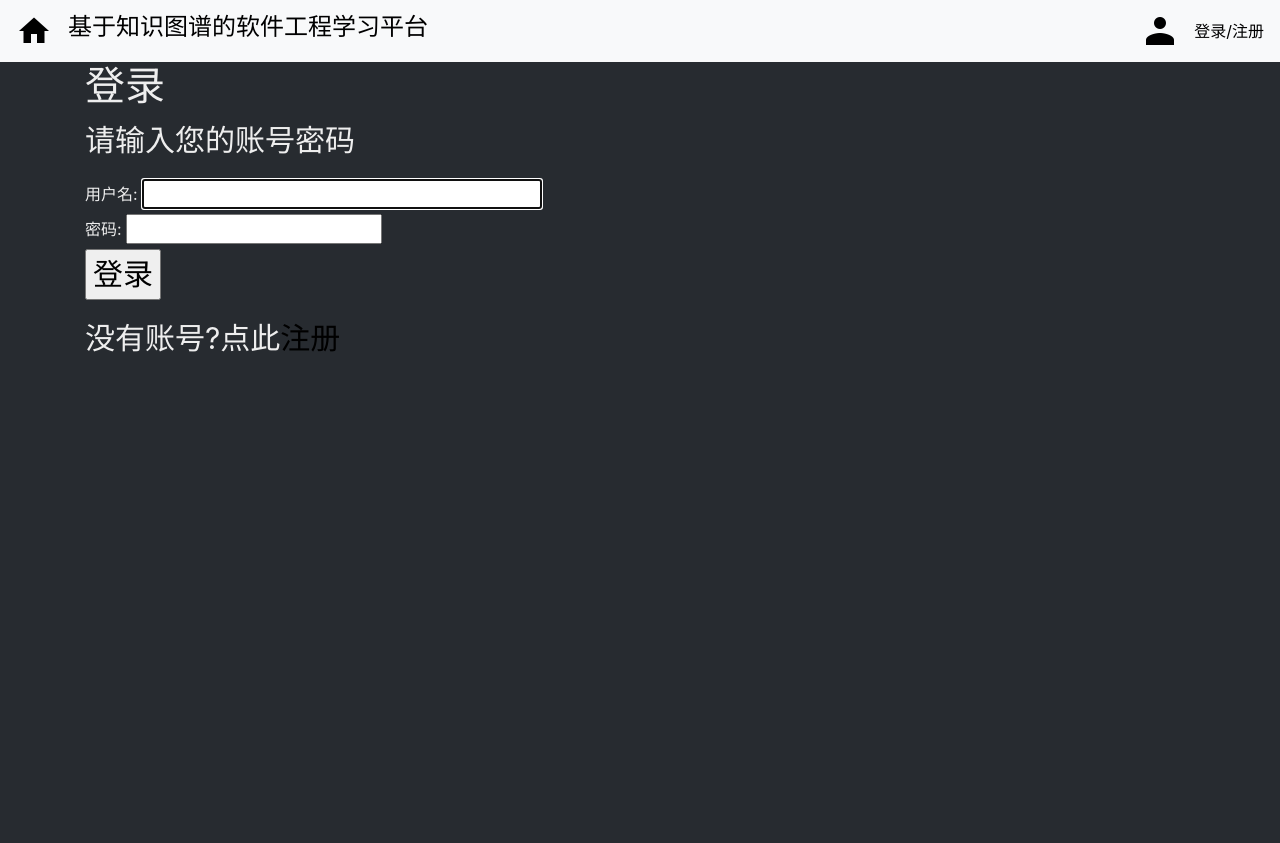
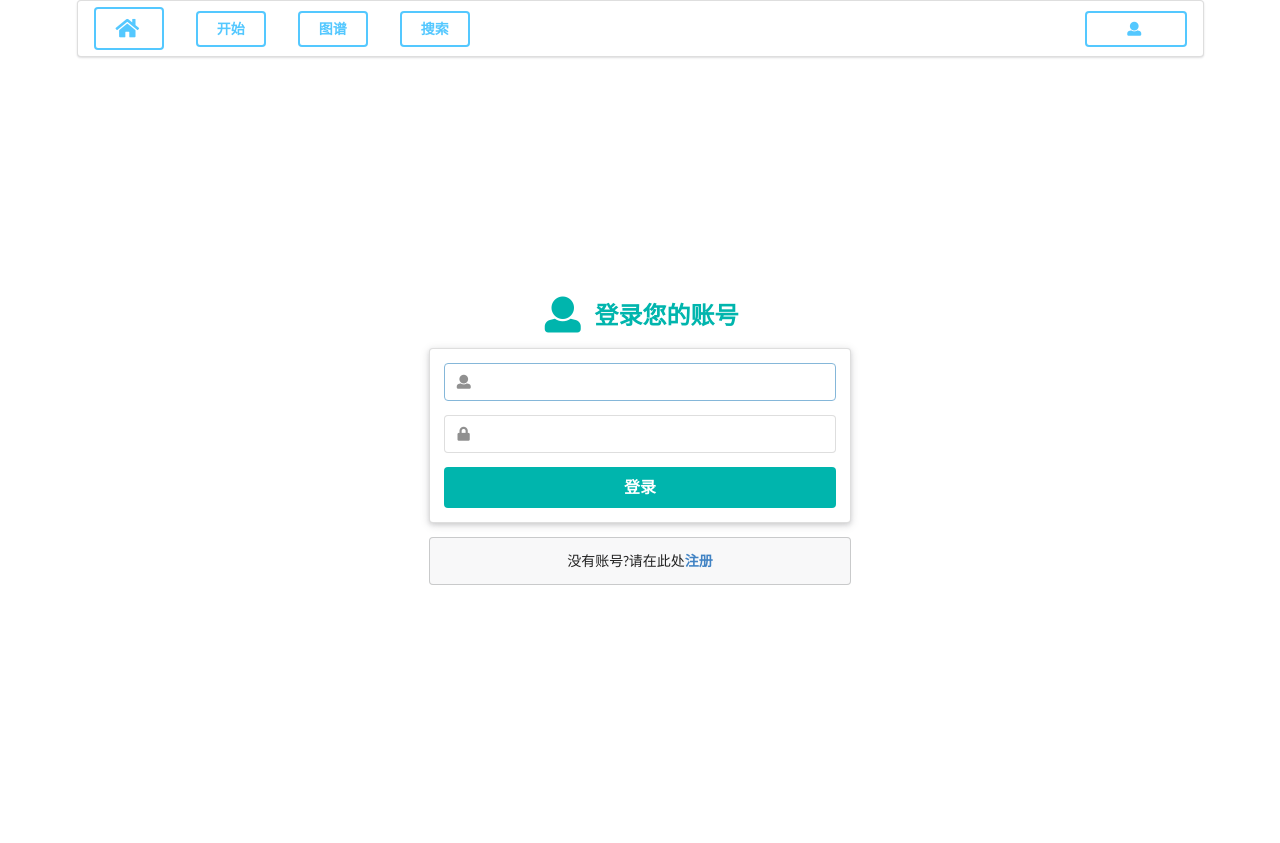
Before and after one commit to shaojunying/Software-engineering-discipline-online-learning-platform-based-on-knowledge-map, a Django app: page /account/login/ in a window 1280 px wide. Before the commit the page ends 352 px from the top, so only its background shows below. Run offline with Django 3.2, Linux system fonts and the light colour scheme; some libraries are stand-ins or nearby versions.

Commit message:
add semantic ui to beautify base,login,login_out pages

```diff
--- a/Page/static/css/base.css
+++ b/Page/static/css/base.css
@@ -1,23 +1,12 @@
-.nav-link {
-    font-size: 18px;
-  }
-.active {
-  font-size: 30px !important;
-}
-p {
-  font-size: 30px;
-}
-body{
-    background-color: #272b30 !important;
-}
-body{
-    color: #eeeeee !important;
+body>.grid {
+    height: 100%;
 }
 
-a{
-    color: #000 !important;
+.column {
+    max-width: 450px;
 }
 
-input[type=text]{
-    width: 400px !important;
+.errorlist {
+    list-style: none;
+    color: red;
 }
--- a/Page/templates/base.html
+++ b/Page/templates/base.html
@@ -1,80 +1,78 @@
 {% load static %}
 <!DOCTYPE html>
 <html lang="en">
+
 <head>
   <meta charset="UTF-8">
   <meta name="viewport" content="width=device-width, initial-scale=1.0">
   <meta http-equiv="X-UA-Compatible" content="ie=edge">
   <title>{% block title %}{% endblock %}</title>
-  <link rel="stylesheet" href="https://stackpath.bootstrapcdn.com/bootstrap/4.1.1/css/bootstrap.min.css" integrity="sha384-WskhaSGFgHYWDcbwN70/dfYBj47jz9qbsMId/iRN3ewGhXQFZCSftd1LZCfmhktB"
-    crossorigin="anonymous">
+  <link rel="stylesheet" href="https://cdn.jsdelivr.net/npm/semantic-ui@2.4.2/dist/semantic.min.css">
   <!-- 其他css文件放在后面 -->
   <link rel="stylesheet" href="{% static "css/base.css" %}">
-    {% block css %}{% endblock %}
+  {% block css %}{% endblock %}
 </head>
 
 <body>
-  <div class="conatiner header">
-    <div class="navbar navbar-expand-lg navbar-light bg-light">
-        {% comment %} <a class="navbar-brand" href="{% url 'home' %}"><img src="{% static "icons/ic_home_18pt_2x.png" %}" alt="首页"></a>
-        <a href="{% url 'home' %}"><h4>基于知识图谱的软件工程学习平台</h4></a>
-         {% endcomment %}
 
+  <div class="ui container">
+    <div class="ui borderless main menu">
+      <!-- main应该是固定的意思 -->
+      <a class="header item" href="{% url 'home' %}">
+          <div class="ui animated fade inverted blue button">
+            <div class="visible content"><i class="home large icon"></i></div>
+            <div class="ui hidden content">
+              <div class="ui medium header">主页</div>
+            </div>
+          </div>
+      </a>
+      <a class="item {% block is_start_active %}{% endblock %}" href="{% url 'start' %}">
+        <button class="ui inverted blue button">开始</button>
+      </a>
+      <a class="item {% block is_graph_active %}{% endblock %}" href="{% url 'graph' %}">
+          <button class="ui inverted blue button">图谱</button>
+      </a>
+      <a class="item {% block is_search_active %}{% endblock %}" href="{% url 'search' %}">
+          <button class="ui inverted blue button">搜索</button>
+      </a>
+
+      <div class="right menu">
         {% if request.user.is_authenticated %}
-        <a class="navbar-brand" href="{% url 'index' %}"><img src="{% static "icons/ic_home_18pt_2x.png" %}" alt="首页"></a>
-        <a href="{% url 'index' %}"><h4>基于知识图谱的软件工程学习平台</h4></a>
-            <div class="collapse navbar-collapse  " id="navbarSupportedContent">
-                <ul class="navbar-nav ml-5">
-                  <li class="nav-item {% block is_start_active %}{% endblock %}">
-                    <a class="nav-link" href="{% url 'start' %}">开始</a>
-                  </li>
-                  <li class="nav-item mx-2 {% block is_graph_active %}{% endblock %}">
-                    <a class="nav-link" href="{% url 'graph' %}">图谱</a>
-                  </li>
-                  <li class="nav-item mx-2 {% block is_all_active %}{% endblock %}">
-                    <a class="nav-link" href="{% url 'all_courses' %}">总览</a>
-                  </li>
-                  <li class="nav-item mx-2 {% block is_other_active %}{% endblock %}">
-                    <a class="nav-link" href="{% url 'others' %}">其他</a>
-                  </li>
-                  <li class="nav-item mx-2 {% block is_search_active %}{% endblock %}">
-                    <a class="nav-link" href="{% url 'search' %}">搜索</a>
-                  </li>
-                </ul>
-
-                <p class="my-auto ml-auto"><a class=""  href="{% url 'logout' %}"><img src="{% static "icons/ic_person_18pt_2x.png" %}" alt="注销" >{{ request.user.username }}</a>
-                <a href="{% url 'logout' %}">注销</a></p>
-                {% else %}
-                <a class="navbar-brand" href="{% url 'home' %}"><img src="{% static "icons/ic_home_18pt_2x.png" %}" alt="首页"></a>
-                <a href="{% url 'home' %}"><h4>基于知识图谱的软件工程学习平台</h4></a>
-                <a class="ml-auto mr-3"  href="{% url 'login' %}"><img src="{% static "icons/ic_person_18pt_2x.png" %}" ></a>
-                <a href="{% url 'login' %}">登录/注册</a>
+        <a class="item" href="{% url 'logout' %}">
+          <div class="ui animated fade inverted blue button">
+            <div class="visible content"><i class="user large icon"></i></div>
+            <div class="ui hidden content">
+              <div class="ui medium header">注销</div>
+            </div>
+          </div>
+        </a>
+        {% else %}
+        <a href="{% url 'login' %}" class="item">
+            <div class="ui animated fade inverted blue button">
+                <div class="visible content" style="width: 60px"><i class="user icon"></i></div>
+                <div class="ui hidden content">
+                  <div class="ui medium header">登录/注册</div>
+                </div>
               </div>
+        </a>
         {% endif %}
+      </div>
     </div>
   </div>
 
-  <div class="container content">
+    {% block content %}{% endblock %}
 
-    <span class="user">
-      {% block content %}{% endblock %}
-    </span>
-  </div>
-  <div class="container lslide">
-      {% block lslide %}{% endblock %}
+  <div class="container">
+    {% block lslide %}{% endblock %}
   </div>
   <div class="container rslide">
-      {% block rslide %}{% endblock %}
+    {% block rslide %}{% endblock %}
   </div>
   <div class="container footer">
-      {% block footer %}{% endblock %}
+    {% block footer %}{% endblock %}
   </div>
-  <script src="https://code.jquery.com/jquery-3.3.1.slim.min.js" integrity="sha384-q8i/X+965DzO0rT7abK41JStQIAqVgRVzpbzo5smXKp4YfRvH+8abtTE1Pi6jizo"
-    crossorigin="anonymous"></script>
-  <script src="https://cdnjs.cloudflare.com/ajax/libs/popper.js/1.14.3/umd/popper.min.js" integrity="sha384-ZMP7rVo3mIykV+2+9J3UJ46jBk0WLaUAdn689aCwoqbBJiSnjAK/l8WvCWPIPm49"
-    crossorigin="anonymous"></script>
-  <script src="https://stackpath.bootstrapcdn.com/bootstrap/4.1.1/js/bootstrap.min.js" integrity="sha384-smHYKdLADwkXOn1EmN1qk/HfnUcbVRZyYmZ4qpPea6sjB/pTJ0euyQp0Mk8ck+5T"
-    crossorigin="anonymous"></script>
+  <script src="https://cdn.jsdelivr.net/npm/jquery@3.3.1/dist/jquery.min.js"></script>
+  <script src="https://cdn.jsdelivr.net/npm/semantic-ui@2.4.2/dist/semantic.min.js"></script>
   {% block js %}{% endblock %}
 </body>
 
--- a/Page/templates/index.html
+++ b/Page/templates/index.html
@@ -3,9 +3,8 @@
 {% block title %}软件工程学习平台{% endblock %}
 
 {% block content %}
-<div class="container m-auto">
-        <p class="display-3">欢迎来到软件工程学习平台</p>
-        介绍网站
+<div class="ui container">
+        欢迎来到软件工程学习平台
 </div>
 {% endblock %}
 
--- a/Page/templates/registration/login.html
+++ b/Page/templates/registration/login.html
@@ -3,29 +3,90 @@
 {% block title %}登录{% endblock %}
 
 {% block content %}
-    <h1>登录</h1>
+<div class="ui middle aligned center aligned grid">
+  <div class="column">
       {% if form.errors %}
-        <p>
-        你的账号不匹配,请重新输入
-        </p>
+      <h2 class="ui teal image header">
+          <i class="exclamation icon"></i>
+          <div class="content">
+              您的账号不匹配,请重新输入
+          </div>
+        </h2>
       {% else %}
-        <p>请输入您的账号密码</p>
+      <h2 class="ui teal image header">
+          <i class="user icon"></i>
+          <div class="content">
+            登录您的账号
+          </div>
+        </h2>
       {% endif %}
 
-    <div class="login-form">
-        <form action="{% url 'login' %}" method="post">
-            {% comment %} {{ form.as_p }} {% endcomment %}
+    <form method="post" class="ui large form" id="login_form" action="{% url 'login' %}">
+      <div class="ui raised segment">
         {% for field in form %}
-            <div>
-                {{ field.errors }}
-                {{ field.label_tag }} {{ field }}
+        <div class="field">
+          <div class="ui left icon input">
+          {% ifequal forloop.counter 1 %}
+          <i class="user icon"></i>
+          {% else %}
+          <i class="lock icon"></i>
+          {% endifequal %}
+          {{ field }}
           </div>
+        </div>
+        <div class="form_error field">{{ field.errors }}</div>
         {% endfor %}
         {% csrf_token %}
         <input type="hidden" name="next" value="{{ next }}">
-            <p><input type="submit" value="登录"></p>
+        <div class="ui fluid large teal submit button" onclick="document.getElementById('login_form').submit()">登录</div>
+      </div>
     </form>
-        <p>没有账号?点此<a href="{% url 'register' %}">注册</a></p>
+
+    <div class="ui message">
+      没有账号?请在此处<a href="{% url 'register' %}"><b>注册</b></a>
+    </div>
+  </div>
 </div>
 
+<!-- <div class="ui grid">
+
+    <div class="three wide column"></div>
+    <div class="ten wide column">
+        <div class="form-box">
+            <div class="ui placeholder segment">
+                <div class="ui two column very relaxed stackable grid">
+                    <div class="column">
+                        {% if form.errors %}
+                        <div class="field">您的账号不匹配,请重新输入</div>
+                        {% else %}
+                        <div class="field">
+                            <h3>请输入您的账号密码</h3>
+                        </div>
+                        {% endif %}
+                        <div class="ui hidden divider"></div>
+                        <div class="ui form">
+                            <form action="{% url 'login' %}" method="post" id="login_form">
+
+                                {% for field in form %}
+                                <div class="field">{{ field.label_tag }}<div class="ui left input">{{ field }}</div>
+                                </div>
+                                <div class="form_error field">{{ field.errors }}</div>
+                                {% endfor %}
+                                {% csrf_token %}
+                                <input type="hidden" name="next" value="{{ next }}">
+                                <div class="ui blue submit button" onclick="document.getElementById('login_form').submit()">登录</div>
+                            </form>
+                        </div>
+                    </div>
+                    <div class="middle aligned column">
+                        <div class="ui button" onclick="window.open('{% url 'register' %}');">
+                            <i class="signup icon"></i>
+                            注册
+                        </div>
+                    </div>
+                </div>
+            </div>
+        </div>
+        <div class="three wide column"></div>
+    </div> -->
 {% endblock %}
```
Also changed, not shown: Page/templates/account/register.html (+26 -12 lines), Page/templates/app/graph.html (+4 -15 lines), Page/templates/registration/logged_out.html (+12 -4 lines), Page/db.sqlite3. Lines whose indentation alone changed are shown as unchanged.
